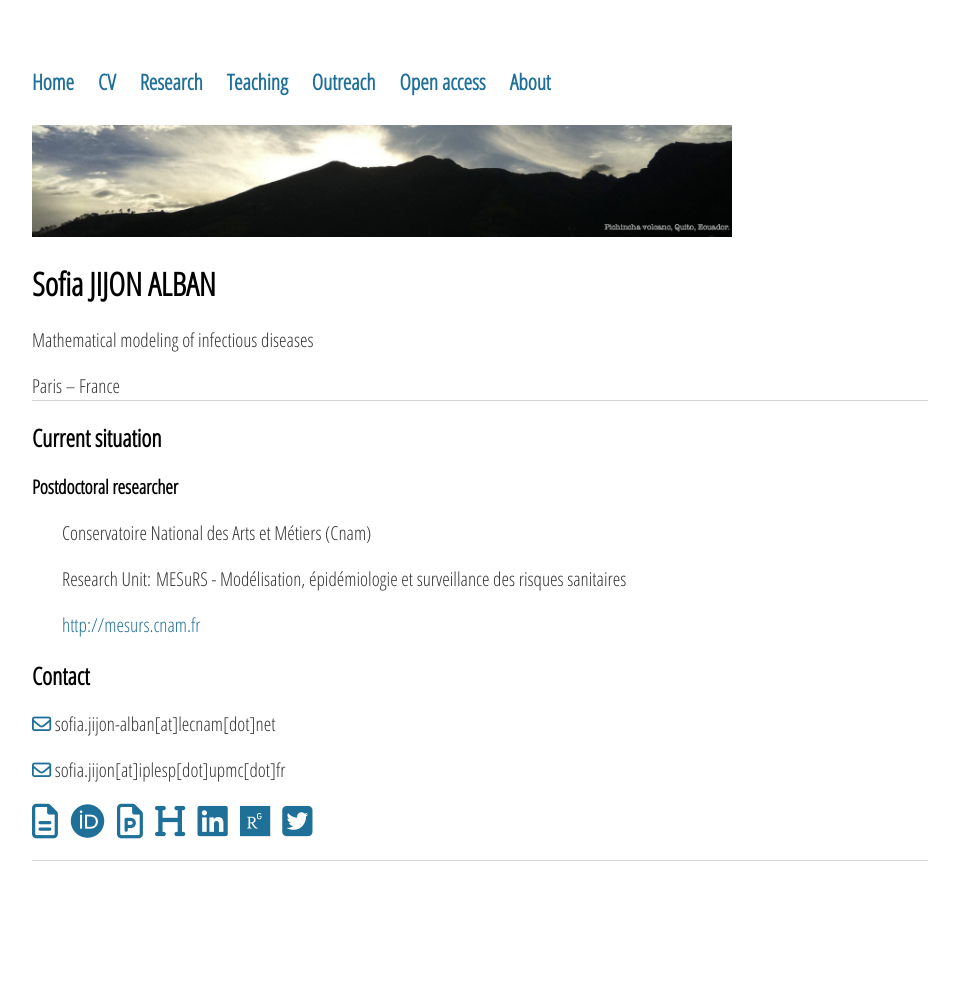
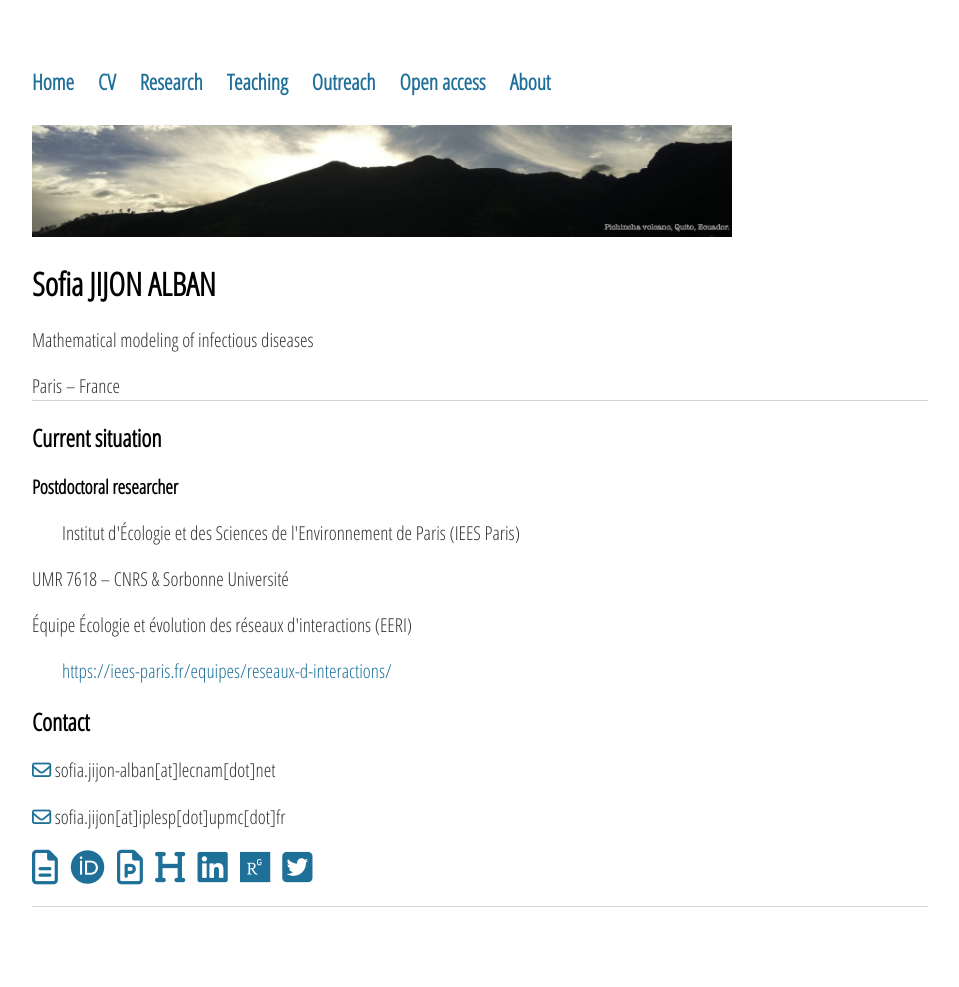
Before and after one commit to sjijon/sjijon.github.io, a Jekyll site: the page built from index.html, in a window 1280 px wide. Shown: the whole page, without its empty margins (160-1119 px from the left). Built offline with Jekyll 4.4.1, drawn with Linux system fonts in a browser that asks for light colours; nearby versions of some CDN libraries; before the commit the page ends 941 px from its top, so only the background shows below that.

Commit message:
Update affiliation

```diff
--- a/index.html
+++ b/index.html
@@ -15,13 +15,16 @@ title: Sofia JIJON
 	<h2>Current situation</h2>
 	<h4>Postdoctoral researcher</h4>
 	<p style="padding-left:30px;">
-		Conservatoire National des Arts et Métiers (Cnam)
+		Institut d'Écologie et des Sciences de l'Environnement de Paris (IEES Paris)
+	</p>
+	<p>
+		UMR 7618 – CNRS &  Sorbonne Université
+	</p>
+	<p>
+		Équipe Écologie et évolution des réseaux d'interactions (EERI)
 	</p>
 	<p style="padding-left:30px;">
-		Research Unit: MESuRS - Modélisation, épidémiologie et surveillance des risques sanitaires
-	</p>
-	<p style="padding-left:30px;">
-		<a href="http://mesurs.cnam.fr" target="_blank">http://mesurs.cnam.fr</a>
+		<a href="https://iees-paris.fr/equipes/reseaux-d-interactions/" target="_blank">https://iees-paris.fr/equipes/reseaux-d-interactions/</a>
 	</p>
 
 
```
Also changed, not shown: cv.html (+11 -1 lines).
